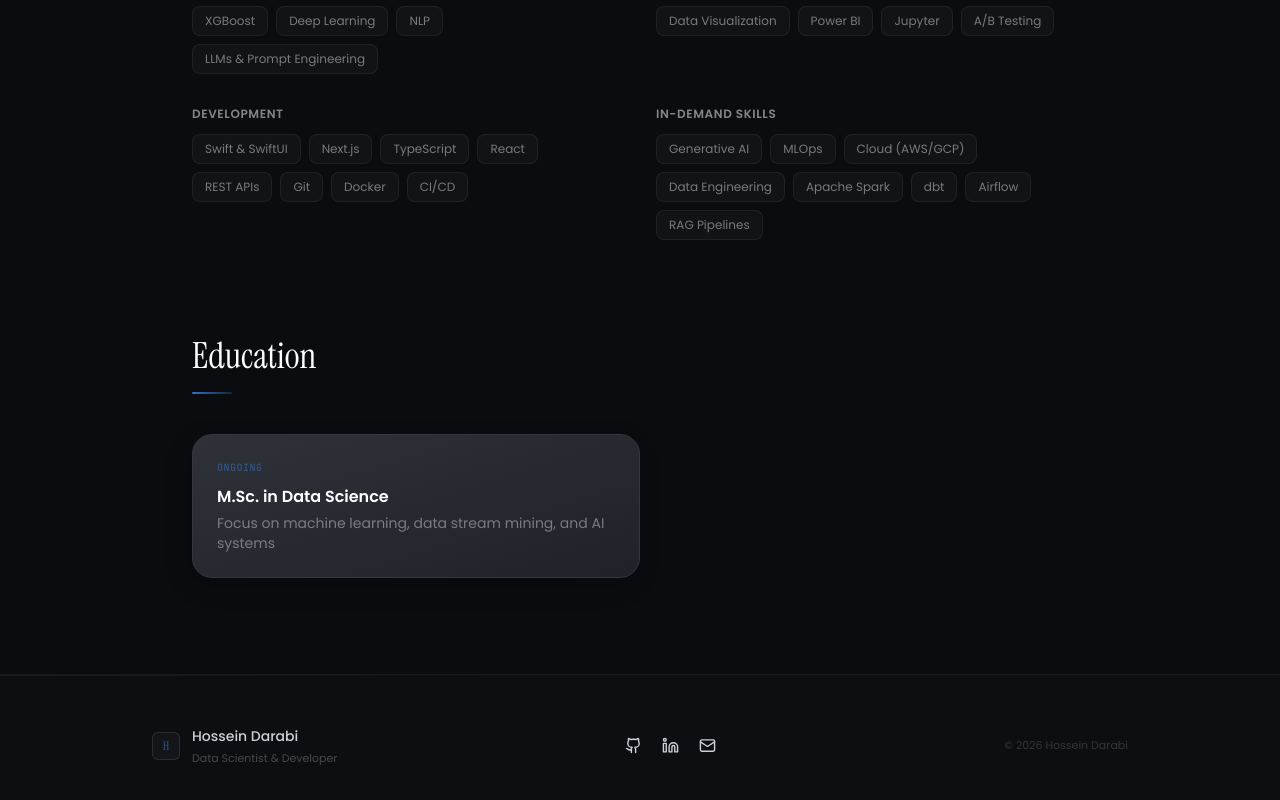
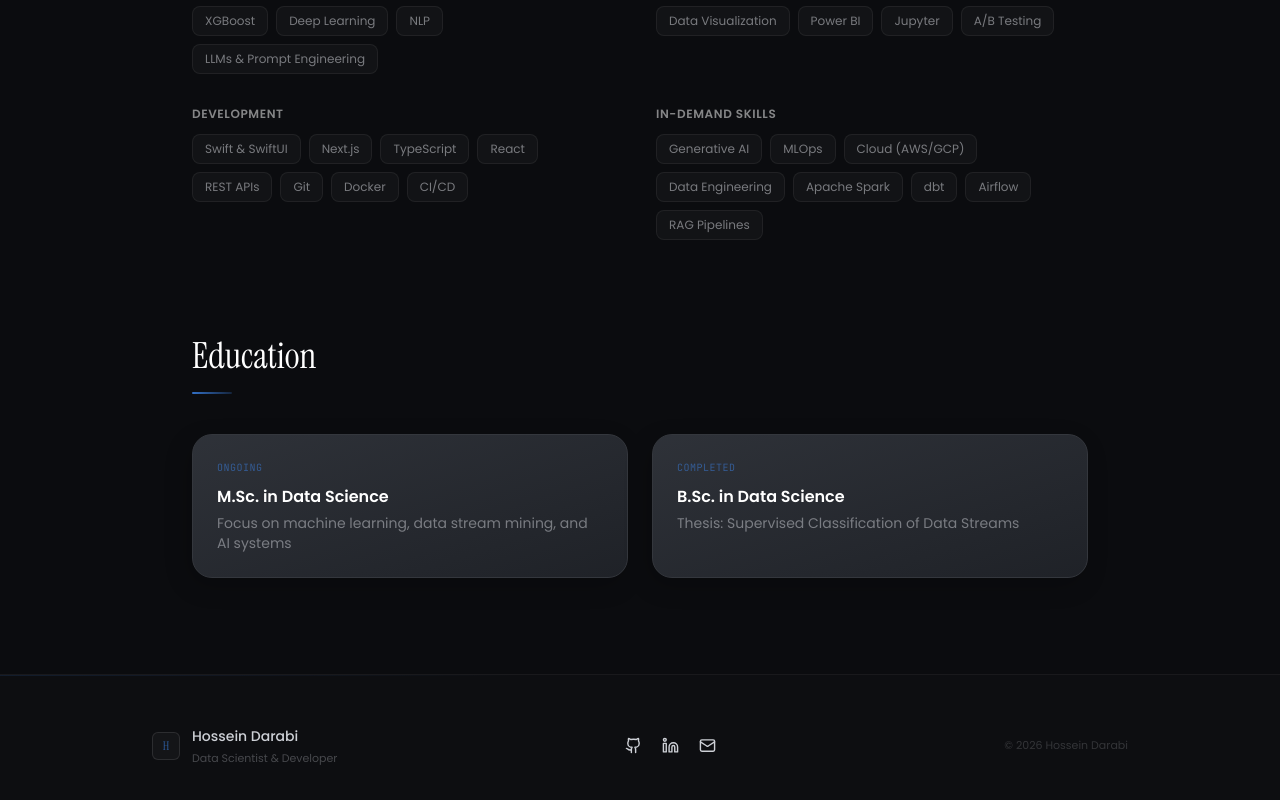
Before and after one commit to Wobbly1212/hossein-darabi-website, a Next.js app: page /about in a window 1280 px wide. Shown: the part 2004-2804 px from the top of the page. Built offline with nearby package versions, Linux system fonts and the light colour scheme.

Commit message:
Add B.Sc. back to Education section on About page

```diff
--- a/src/app/about/page.tsx
+++ b/src/app/about/page.tsx
@@ -192,8 +192,8 @@ export default function AboutPage() {
         {/* Education — only M.Sc. */}
         <AnimatedSection className="mt-24">
           <SectionHeading title="Education" />
-          <div className="mt-10">
-            <div className="card shine-sweep max-w-md">
+          <div className="mt-10 grid gap-6 sm:grid-cols-2">
+            <div className="card shine-sweep">
               <p className="font-mono text-[10px] tracking-wider text-accent/50 uppercase">
                 Ongoing
               </p>
@@ -204,6 +204,17 @@ export default function AboutPage() {
                 Focus on machine learning, data stream mining, and AI systems
               </p>
             </div>
+            <div className="card shine-sweep">
+              <p className="font-mono text-[10px] tracking-wider text-accent/50 uppercase">
+                Completed
+              </p>
+              <h3 className="mt-2 text-base font-semibold text-white-1">
+                B.Sc. in Data Science
+              </h3>
+              <p className="mt-1 text-sm text-light-gray/50">
+                Thesis: Supervised Classification of Data Streams
+              </p>
+            </div>
           </div>
         </AnimatedSection>
       </div>
```
